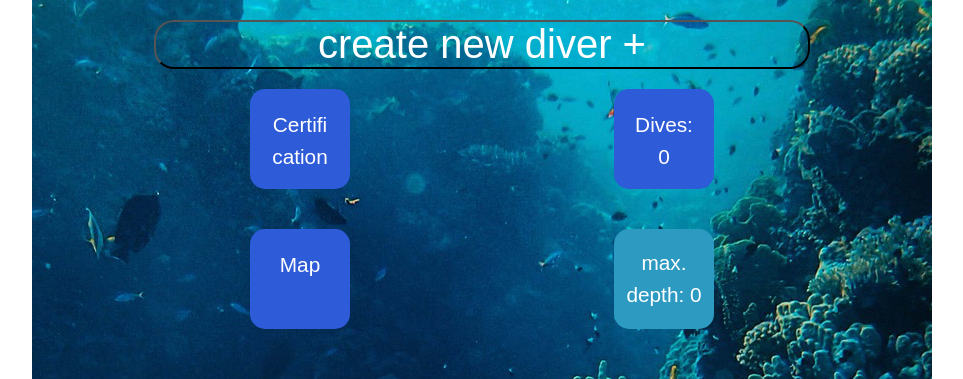
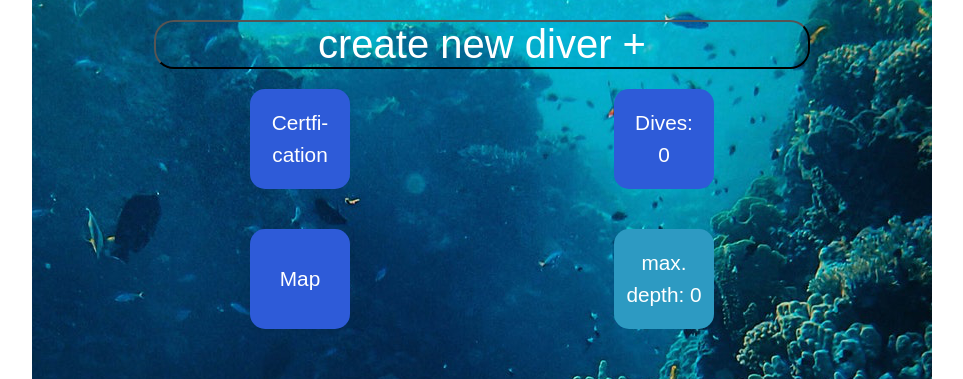
Before and after one commit to FlyingMoe91/capstone-project, a React (Create React App) app: page / in a window 1280 px wide. Shown: the top 379 px of the page, without its empty margins (158-1121 px from the left). Built offline with nearby package versions, Linux system fonts and the light colour scheme.

Commit message:
fix little bugs

```diff
--- a/src/components/Statistics/Statistics.js
+++ b/src/components/Statistics/Statistics.js
@@ -19,7 +19,7 @@ export default function Statistics({ diveData }) {
 
   return (
     <Wrapper>
-      <NavLinkStyled to="/certifications">Certification</NavLinkStyled>
+      <NavLinkStyled to="/certifications">Certfi-cation</NavLinkStyled>
       <NavLinkStyled to="/divelog">Dives: {dives} </NavLinkStyled>
       <NavLinkStyled to="/src/pages/Map/Map">Map</NavLinkStyled>
       <Button onClick={handleStatisticsToggel}>
@@ -43,6 +43,7 @@ export default function Statistics({ diveData }) {
               notes,
               _id,
             }) => (
+              <li key={_id}>
                 <StatisticsModal
                   onStatisticsToggle={handleStatisticsToggel}
                   divenumber={divenumber}
@@ -57,8 +58,8 @@ export default function Statistics({ diveData }) {
                   bottomTime={bottomTime}
                   maxDepth={maxDepth}
                   notes={notes}
-                key={_id}
                 />
+              </li>
             )
           )}
         </>
@@ -88,11 +89,13 @@ const NavLinkStyled = styled(NavLink)`
   font-size: 1.3rem;
   border: 0;
   border-radius: 15px;
-  text-align: center;
-  padding: 20px 20px 0 20px;
   text-decoration: none;
   line-height: 2rem;
   overflow-wrap: break-word;
+  display: flex;
+  justify-content: center;
+  align-items: center;
+  padding: 0 20px;
 `;
 
 const Button = styled.button`
--- a/src/components/StatisticsModal/StatisticsModal.js
+++ b/src/components/StatisticsModal/StatisticsModal.js
@@ -66,7 +66,6 @@ const Background = styled.div`
 const Card = styled.div`
   margin-left: auto;
   margin-right: auto;
-  margin-top: 15vh;
   position: relative;
   border: 2px solid black;
   border-radius: 10px;
--- a/src/pages/Map/Map.js
+++ b/src/pages/Map/Map.js
@@ -18,6 +18,11 @@ export default function BasicMap({ onNewDiveClick, diveData, viewPort }) {
   mapboxgl.accessToken = process.env.REACT_APP_ACCESSTOKEN;
   const markerIcon = new L.Icon({
     iconUrl: require('./icon.png'),
+    iconSize: [32, 32],
+    iconAnchor: [16, 32],
+  });
+  const markerIconRed = new L.Icon({
+    iconUrl: require('./iconRed.png'),
     iconSize: [32, 32],
     iconAnchor: [16, 32],
   });
@@ -73,7 +78,7 @@ export default function BasicMap({ onNewDiveClick, diveData, viewPort }) {
           url={osm.maptiler.url}
           attribution={osm.maptiler.attribution}
         />
-        <Marker position={position} icon={markerIcon}>
+        <Marker position={position} icon={markerIconRed}>
           <Popup>
             Add new Dive
             <StyledLink
@@ -106,7 +111,7 @@ export default function BasicMap({ onNewDiveClick, diveData, viewPort }) {
           id={'geocoderdestination'}
           onKeyDown={handleEnterClick}
         ></GeoCoderDestination>
-        <SearchButton type="submit">search</SearchButton>
+        <SearchButton onClick={handleSubmit}>search</SearchButton>
       </SearchWrapper>
       <LinkBack to="/" name="back">
         <ArrowBack />
@@ -115,10 +120,15 @@ export default function BasicMap({ onNewDiveClick, diveData, viewPort }) {
     </>
   );
 
+  function handleSubmit() {
+    setCenter({ lat: destinationMapbox[0], lng: destinationMapbox[1] });
+  }
+
   function handleEnterClick(event) {
     let code = 0;
     code = event.keyCode;
     if (code === 13) {
+      setCenter({ lat: destinationMapbox[0], lng: destinationMapbox[1] });
       window.location.reload();
     }
   }
```
Also changed, not shown: src/pages/Map/iconRed.png (added). Lines whose indentation alone changed are shown as unchanged.
